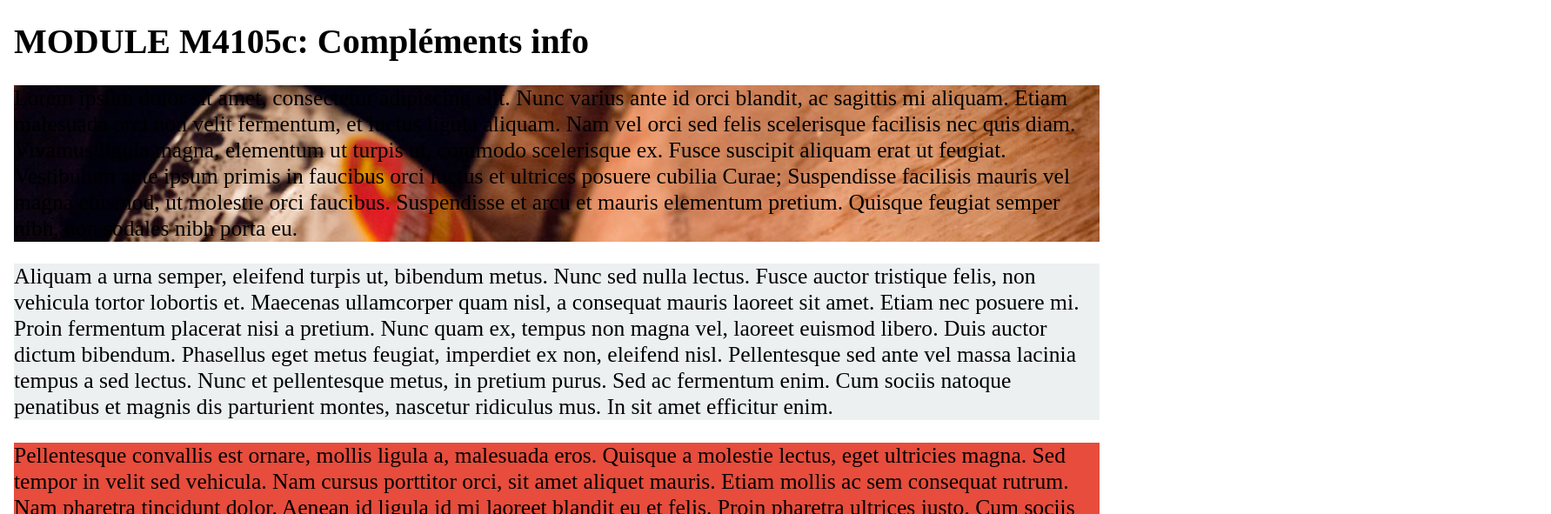
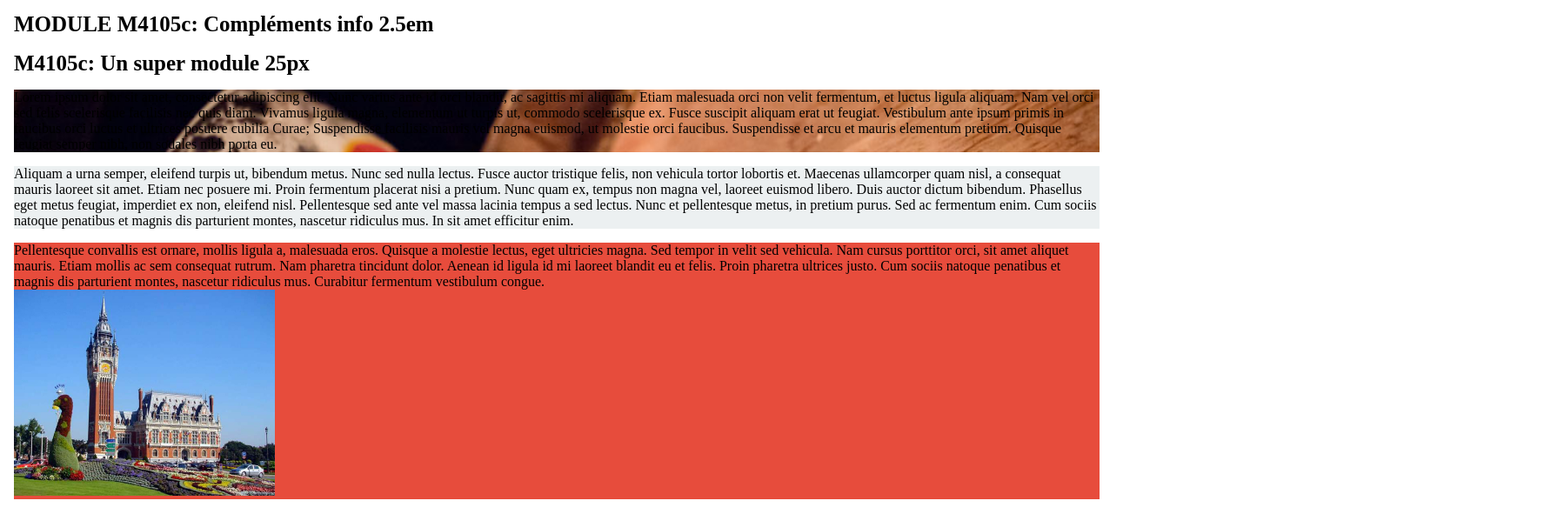
Before and after one commit to sBryan06/m4105c_Project, a plain HTML site: page Tp1/index.html in a window 1280 px wide. Shown: the part 169-760 px from the top of the page at 87% size, 1783 px wide, since content can reach past the window. Drawn offline with Linux system fonts and the light colour scheme.

```diff
--- a/Tp1/css/style.css
+++ b/Tp1/css/style.css
@@ -13,11 +13,14 @@ body{
 }
 
 *{
-  font-size: 1.6em;
+  font-size: 1.6rem;
 }
 
 h1{
-	font-size: 2.5em;
+	font-size: 2.5rem;
+}
+h1#testPx{
+  font-size: 25px;
 }
 p#p1{
 	/*background-color:#3498db;*/
@@ -46,7 +49,7 @@ p#p3{
 table{
   margin: 20px 0px 20px 0px;
   border: 1px solid black;
-  font-size: 0.8em;
+  font-size: 0.8rem;
 }
 
 th{
--- a/Tp1/index.html
+++ b/Tp1/index.html
@@ -14,7 +14,8 @@
 
 	</div>
 
-	<h1> MODULE M4105c: Compléments info </h1>
+	<h1> MODULE M4105c: Compléments info 2.5em</h1>
+	<h1 id="testPx"> M4105c: Un super module 25px</h1>
 	<p id="p1"> Lorem ipsum dolor sit amet, consectetur adipiscing elit. Nunc varius ante id orci blandit, ac sagittis mi aliquam. Etiam malesuada orci non velit fermentum, et luctus ligula aliquam.
 	Nam vel orci sed felis scelerisque facilisis nec quis diam. Vivamus ligula magna, elementum ut turpis ut, commodo scelerisque ex. Fusce suscipit aliquam erat ut feugiat.
 	Vestibulum ante ipsum primis in faucibus orci luctus et ultrices posuere cubilia Curae; Suspendisse facilisis mauris vel magna euismod, ut molestie orci faucibus.
```
